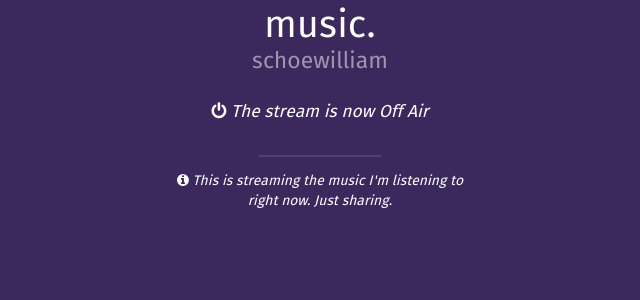
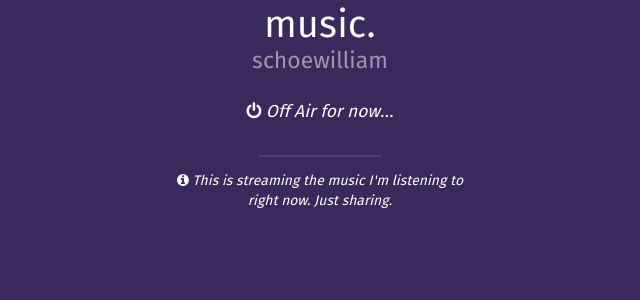
Before and after one commit to Schoewilliam/music.schoewilliam, a PHP site: page / in a window 1280 px wide. Shown: the part 294-594 px from the top of the page, without its empty margins (320-960 px from the left). Run offline with PHP 8.4, Linux system fonts and the light colour scheme; data that the repository does not hold is empty.

Commit message:
modified off air message

```diff
--- a/nowplaying.php
+++ b/nowplaying.php
@@ -70,7 +70,7 @@ $current = '';
 $current = ($radio_info['now_playing']['artist'] . ' · ' . $radio_info['now_playing']['track']);
 
 if ( $current == " · " ) {
-	print "<i class='icon-off'></i> <em>The stream is now Off Air</em> <style>#controls{visibility:hidden;margin-top:-70px;</style>";
+	print "<i class='icon-off'></i> <em>Off Air for now…</em> <style>#controls{visibility:hidden;margin-top:-70px;</style>";
 } else {
 	print ('<i class="icon-music"></i> ' . $current);
 }
```
